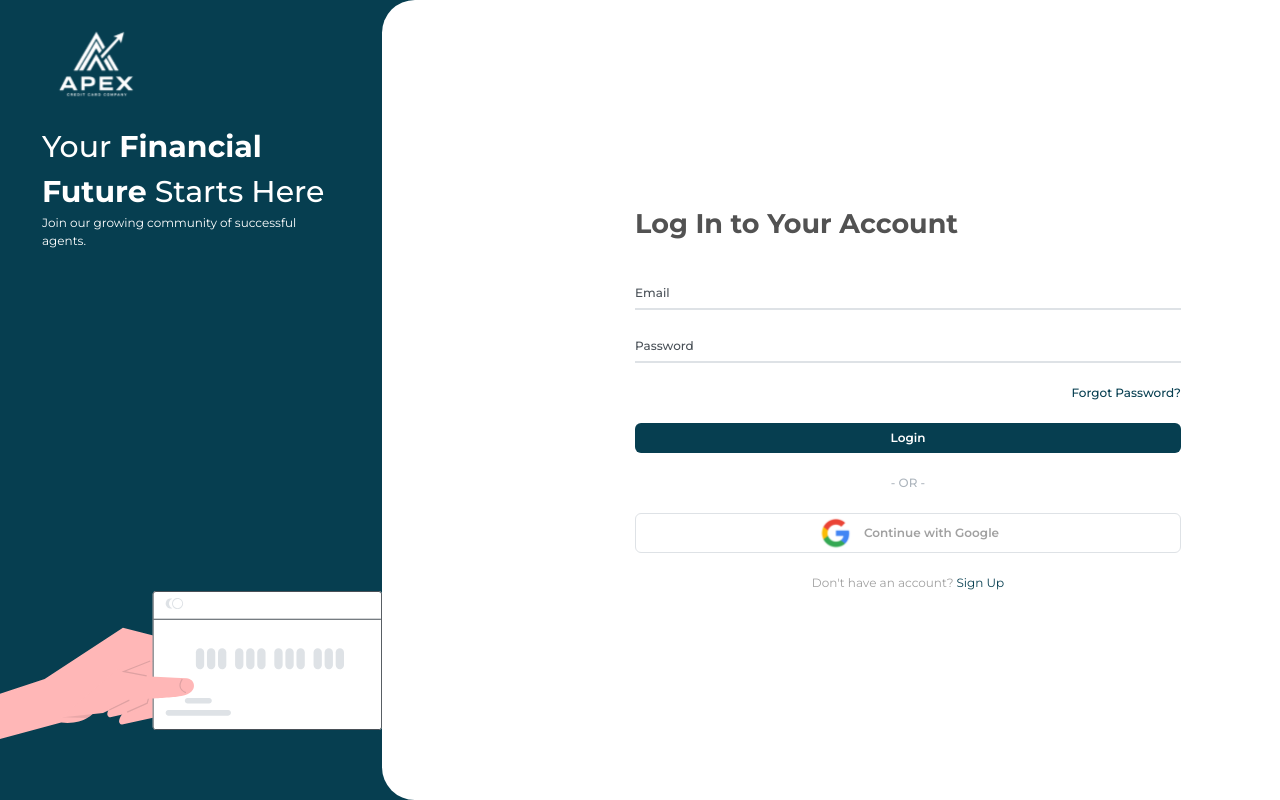
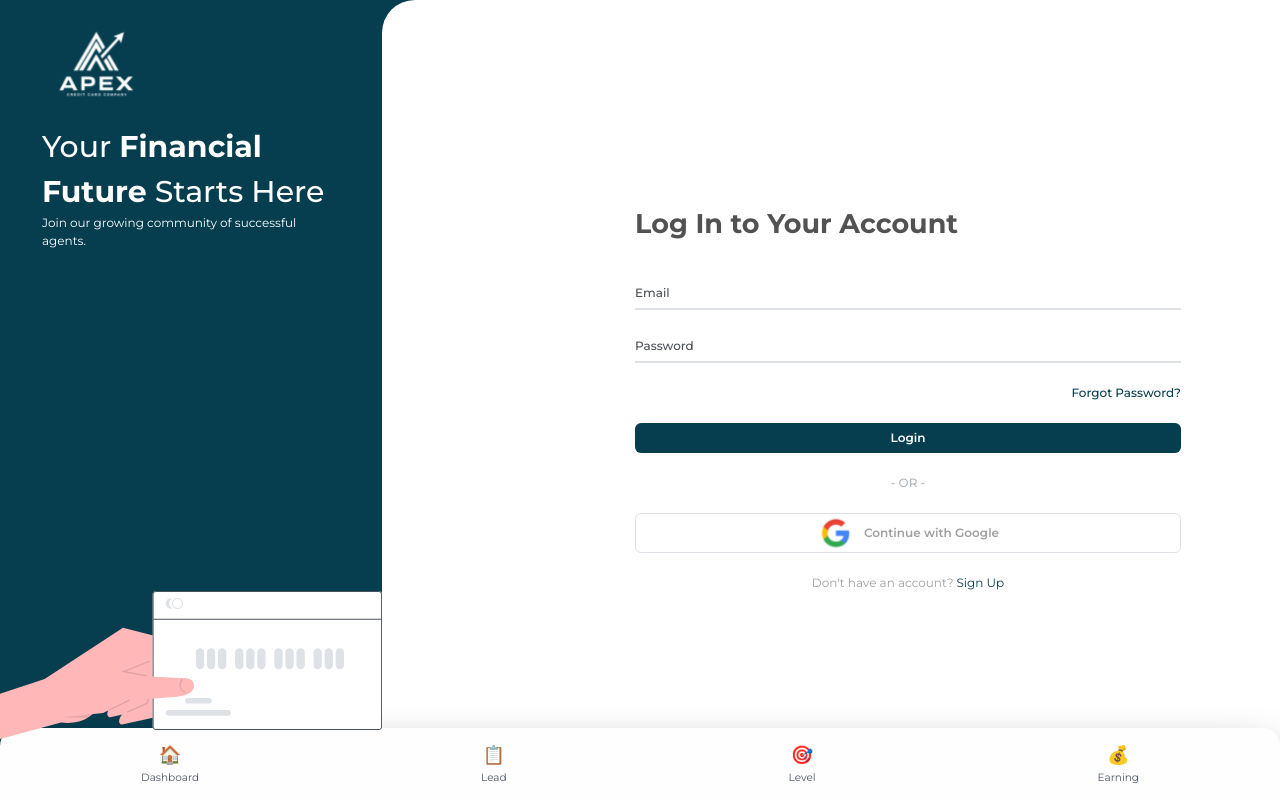
Before and after one commit to harshKumar029/Apex_AgencyWork, a React (Vite) app: page /login in a window 1280 px wide. Built offline with nearby package versions, Linux system fonts and the light colour scheme; no server answers.

Commit message:
bottom nav added

```diff
--- a/src/App.jsx
+++ b/src/App.jsx
@@ -27,6 +27,7 @@ import Setting from './Components/Setting';
 import Termandcondition from './Components/Termandcondition';
 import SideBar from './Components/SideBar';
 import ScrollToTop from './Components/ScrollToTop';
+import BottomNavigationBar from './Components/BottomNavigationBar'
 
 // Import ProtectedRoute
 import ProtectedRoute from './Components/ProtectedRoute';
@@ -35,6 +36,7 @@ function App() {
   return (
     <Router>
       <ScrollToTop/>
+      <BottomNavigationBar/>
       <Routes>
         {/* Public Routes */}
         <Route path="/login" element={<Login />} />
--- /dev/null
+++ b/src/Components/BottomNavigationBar.jsx
@@ -0,0 +1,32 @@
+  import React from 'react';
+  import { useNavigate } from 'react-router-dom';
+  import DashboardIcon from "../assets/icon/SidebarIcon/Dashboard.svg";
+  import MyLevel from "../assets/icon/SidebarIcon/MyLevel.svg";
+  import Leads from "../assets/icon/SidebarIcon/Leads.svg";
+  import Earning from "../assets/icon/SidebarIcon/Earning.svg";
+
+  const BottomNavigationBar = () => {
+      const navigate = useNavigate();
+      const navItems = [
+          { name: 'Dashboard', icon: '🏠', path: "/dashboard" },
+          { name: 'Lead', icon: '📋', path: "/my-leads" },
+          { name: 'Level', icon: '🎯', path: "/my-level" },
+          { name: 'Earning', icon: '💰', path: "/earning" },
+      ];
+
+      return (
+          <div className="fixed top-auto left-0  w-full rounded-t-3xl bg-[#fefefe] shadow-2xl shadow-black flex justify-around items-center py-5" >
+              {navItems.map((item) => (
+                  <div key={item.name} className="flex flex-col items-center"
+                      onClick={() => navigate(item.path)}
+                  >
+                      {/* Replace these emoji icons with SVGs if needed */}
+                      <span className="text-2xl">{item.icon}</span>
+          <span className=" text-sm text-gray-600 mt-1">{item.name}</span>
+        </div>
+      ))}
+    </div>
+  );
+};
+
+export default BottomNavigationBar;
```
